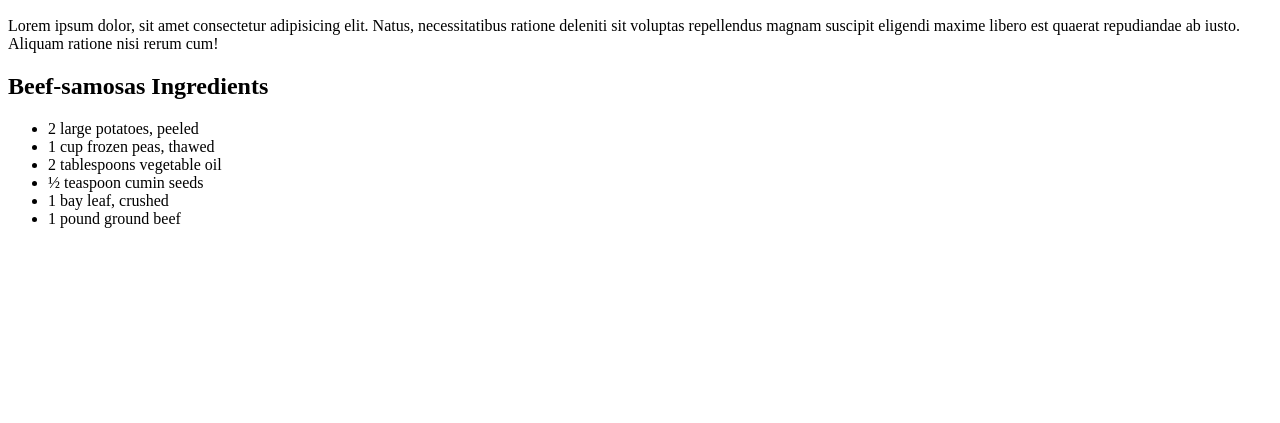
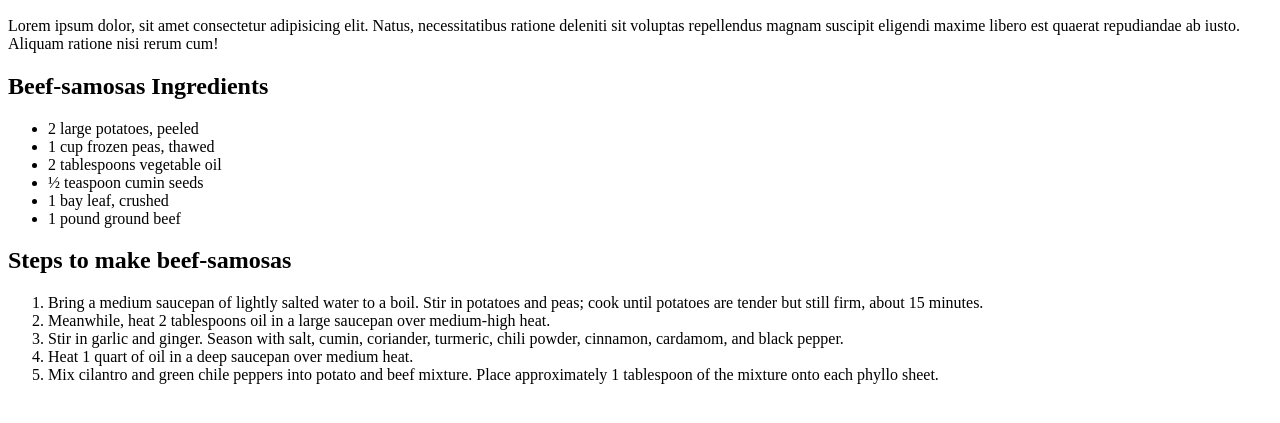
Before and after one commit to Petrus-github/odin-recipes, a plain HTML site: page recipes/beef-samosas.html in a window 1280 px wide. Shown: the part 359-782 px from the top of the page. Drawn offline with Linux system fonts and the light colour scheme.

Commit message:
Add beef-samosas recipe steps
Add beef-samosas recipe steps, and use an ordered list.

```diff
--- a/recipes/beef-samosas.html
+++ b/recipes/beef-samosas.html
@@ -22,6 +22,14 @@
                 <li>1 bay leaf, crushed</li>
                 <li>1 pound ground beef</li>
             </ul>
+            <h2>Steps to make beef-samosas</h2>
+            <ol>
+                <li>Bring a medium saucepan of lightly salted water to a boil. Stir in potatoes and peas; cook until potatoes are tender but still firm, about 15 minutes.</li>
+                <li>Meanwhile, heat 2 tablespoons oil in a large saucepan over medium-high heat.</li>
+                <li>Stir in garlic and ginger. Season with salt, cumin, coriander, turmeric, chili powder, cinnamon, cardamom, and black pepper. </li>
+                <li>Heat 1 quart of oil in a deep saucepan over medium heat.</li>
+                <li>Mix cilantro and green chile peppers into potato and beef mixture. Place approximately 1 tablespoon of the mixture onto each phyllo sheet.</li>
+            </ol>
         </main>
     </body>
 </html>
```
